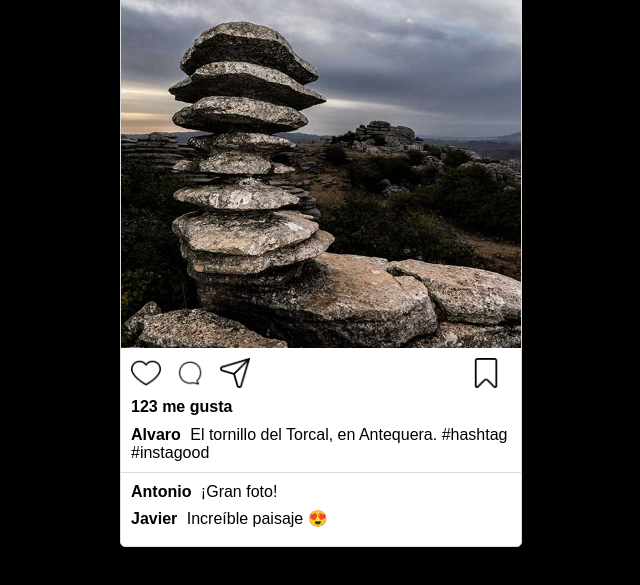
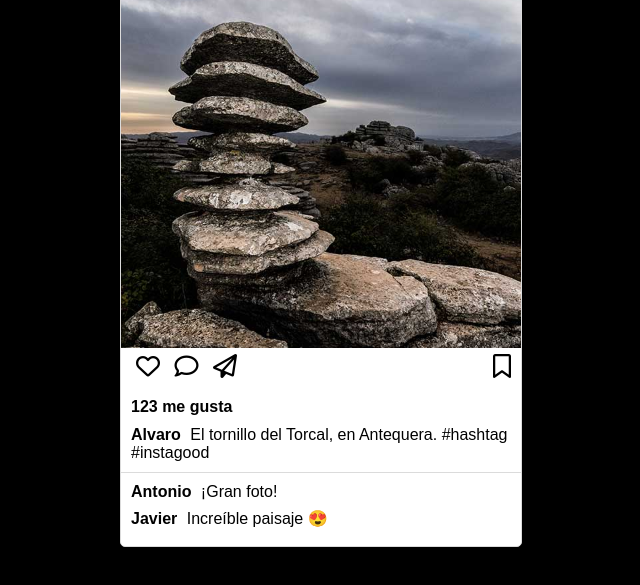
Before and after one commit to 4GeeksAcademy/spain-fs-pt-85-InstagramPost-ARG, a plain HTML site: page index.html in a window 1280 px wide. Shown: the part 191-776 px from the top of the page, without its empty margins (319-959 px from the left). Drawn offline with Linux system fonts and the light colour scheme.

Commit message:
Corregido el uso de font awesome

```diff
--- a/index.html
+++ b/index.html
@@ -4,6 +4,7 @@
     <meta charset="UTF-8">
     <meta name="viewport">
     <link rel="stylesheet" href="styles.css">
+    <link rel="stylesheet" href="https://cdnjs.cloudflare.com/ajax/libs/font-awesome/6.6.0/css/all.min.css" integrity="sha512-Kc323vGBEqzTmouAECnVceyQqyqdsSiqLQISBL29aUW4U/M7pSPA/gEUZQqv1cwx4OnYxTxve5UMg5GT6L4JJg==" crossorigin="anonymous" referrerpolicy="no-referrer" />
     <title>Publicación de Instagram</title>
 </head>
 <body>
@@ -19,12 +20,12 @@
         <div class="post-image" style="background-image: url('El_tornillo.jpg');"></div>
         <div class="post-actions">
             <div class="post-actions-left">
-                <img src="like.png" alt="Me gusta">
-                <img src="comment.png" alt="Comentario">
-                <img src="send.png" alt="Enviar">
+                <i class="fa-regular fa-heart fa-xl"></i>
+                <i class="fa-regular fa-comment fa-xl"></i>
+                <i class="fa-regular fa-paper-plane fa-xl"></i>
             </div>
             <div class="post-actions-right">
-                <img src="bookmark.png" alt="Bookmark">
+                <i class="fa-regular fa-bookmark fa-xl"></i>
             </div>
         </div>
         <div class="post-likes">123 me gusta</div>
--- a/styles.css
+++ b/styles.css
@@ -56,6 +56,11 @@ body {
     height: 30px;
     margin-right: 10px;
 }
+.post-actions-left > * {
+    margin-left: 5px;
+    margin-right: 5px;
+}
+
 .post-actions-left img{
     width: 30px;
     height: 30px;
```
Also changed, not shown: bookmark.png (deleted), comment.png (deleted), like.png (deleted), send.png (deleted).
